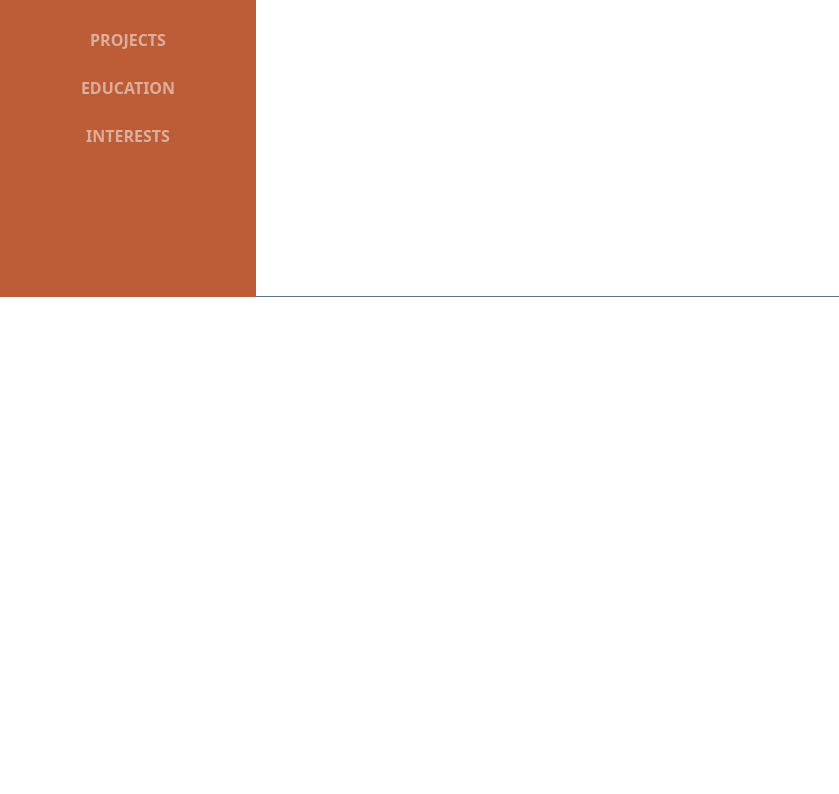
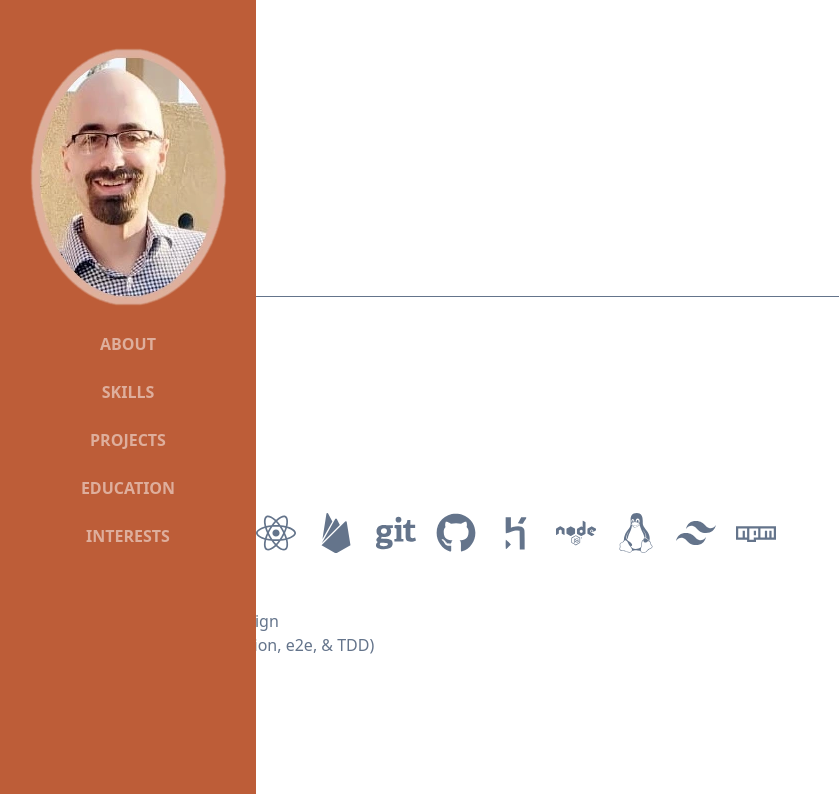
Before and after one commit to mattdimicelli/me, a React (Create React App) app: page / in a window 1280 px wide. Shown: the part 503-1297 px from the top of the page, without its empty margins (0-839 px from the left). Before the commit the page ends 800 px from the top, so only its background shows below. Built offline with nearby package versions, Linux system fonts and the light colour scheme.

Commit message:
continue to work on content

```diff
--- a/src/components/Content.js
+++ b/src/components/Content.js
@@ -1,11 +1,18 @@
-import { FaGithub, FaLinkedinIn } from 'react-icons/fa';
+import { FaGithub, FaLinkedinIn, FaReact, FaGit, FaNode,
+     FaLinux, FaNpm } from 'react-icons/fa';
+import { TiHtml5 } from 'react-icons/ti';
+import { SiCsswizardry, SiVisualstudiocode, SiFirebase, SiTailwindcss,
+    SiJavascript } from 'react-icons/si';
+import { DiHeroku } from 'react-icons/di';
+import { GiCheckMark } from 'react-icons/gi';
 import { IconContext } from 'react-icons';
 
 
 const Content = props => {
     return (
+        <div className="flex-1 font-sans">
             <IconContext.Provider value={{ size: '2rem', color: 'white'}}>
-            <article className="about flex-1 font-sans py-16 px-4 min-h-screen
+                <article className="about py-16 px-4 min-h-screen
                 border-b-1 border-slate-500">
                     <section className="uppercase">
                         <h1 className="text-5xl font-bold ">
@@ -44,6 +51,48 @@ const Content = props => {
                 </article>
             </IconContext.Provider>
 
+            <section className="py-16 px-4 min-h-screen border-b-1
+                border-slate-500">
+                <IconContext.Provider value={{ size: '2.5rem', color: '#64748B'}}>
+                    <h2 className="skills uppercase text-5xl font-bold">Skills</h2>
+                    <h2 className="mt-12 uppercase text-slate-500 font-bold">
+                        Languages & Tools
+                    </h2>
+                    <ul className='gap-x-5 gap-y-8 flex flex-wrap mt-8'>
+                        <li><TiHtml5 /></li>
+                        <li><SiCsswizardry /></li>
+                        <li><SiJavascript /></li>
+                        <li><SiVisualstudiocode /></li>
+                        <li><FaReact /></li>
+                        <li><SiFirebase /></li>
+                        <li><FaGit /></li>
+                        <li><FaGithub /></li>
+                        <li><DiHeroku /></li>
+                        <li><FaNode /></li>
+                        <li><FaLinux /></li>
+                        <li><SiTailwindcss /></li>
+                        <li><FaNpm /></li>
+                    </ul>
+                </IconContext.Provider>
+                <h2 className="mt-8 uppercase text-slate-500 font-bold">
+                    Workflow
+                </h2>
+                <IconContext.Provider value={{ size: '1rem', color: '#64748B'}}>
+                    <ul className="text-slate-500">
+                        <li><GiCheckMark className="inline-block mr-2" />Mobile-First, Responsive Design</li>
+                        <li>
+                            <GiCheckMark className="inline-block mr-2" />
+                            Testing (Static, Unit, Integration, e2e, & TDD)
+                        </li>
+                    </ul>
+                </IconContext.Provider>
+            </section>
+
+
+        </div>
+
+
+
     )
 }
 
```
Lines whose indentation alone changed are shown as unchanged.
